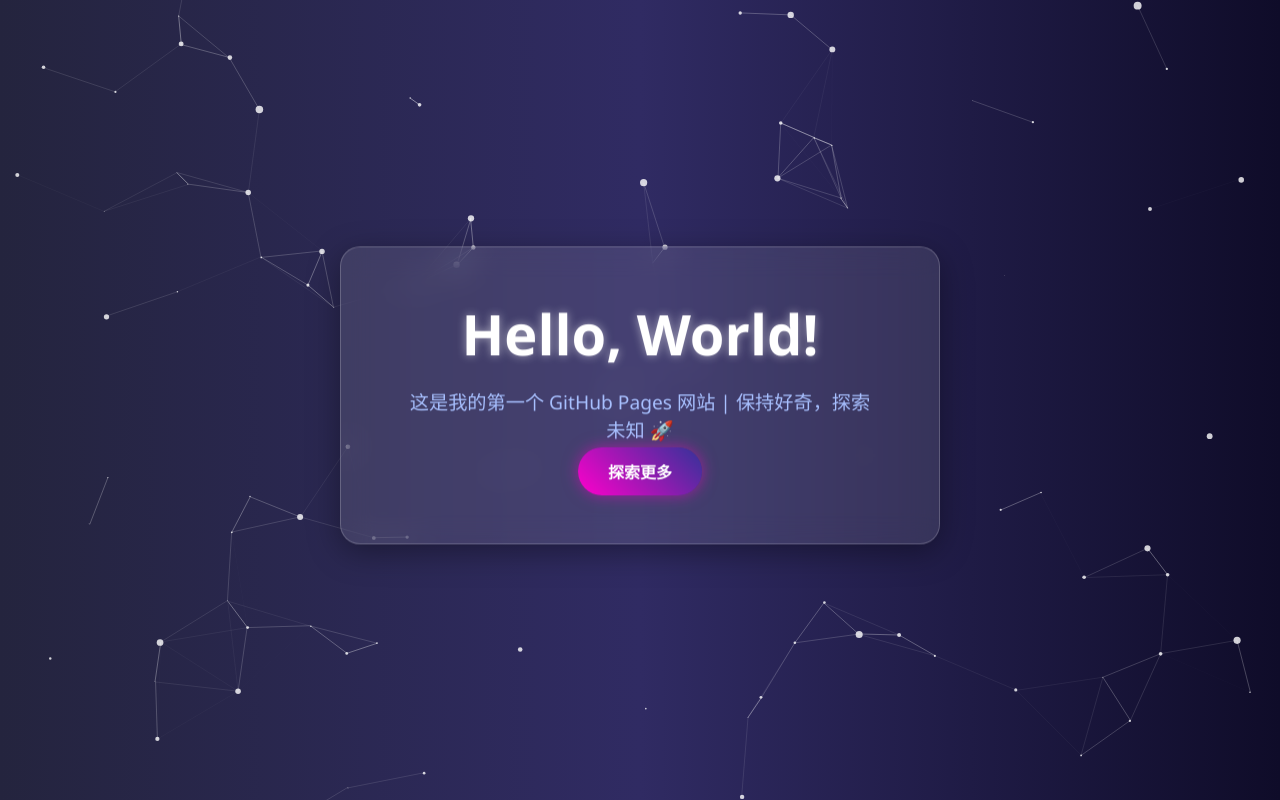
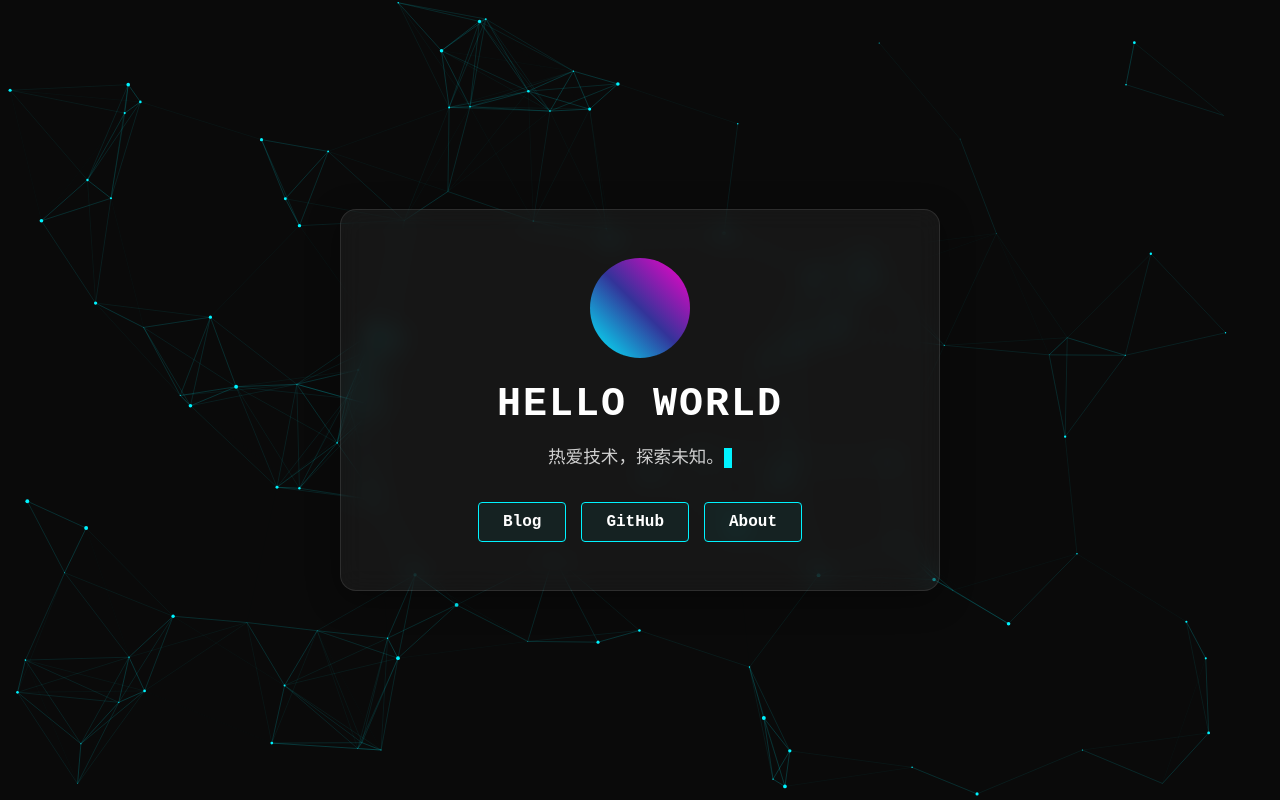
Before and after one commit to TS-Students/TS-Students.github.io, a plain HTML site: page index.html in a window 1280 px wide. Drawn offline with Linux system fonts and the light colour scheme.

Commit message:
Update index.html

```diff
--- a/index.html
+++ b/index.html
@@ -3,9 +3,16 @@
 <head>
     <meta charset="UTF-8">
     <meta name="viewport" content="width=device-width, initial-scale=1.0">
-    <title>My Awesome Space</title>
+    <title>My Space | Welcome</title>
     <style>
-        /* 1. 全局重置与字体 */
+        :root {
+            --bg-color: #0a0a0a;
+            --text-color: #ffffff;
+            --accent-color: #00f3ff; /* 赛博朋克蓝 */
+            --card-bg: rgba(255, 255, 255, 0.05);
+            --card-border: rgba(255, 255, 255, 0.1);
+        }
+
         * {
             margin: 0;
             padding: 0;
@@ -13,19 +20,18 @@
         }
 
         body {
-            font-family: 'Segoe UI', Tahoma, Geneva, Verdana, sans-serif;
-            overflow: hidden; /* 防止滚动条出现 */
-            background: #0f0c29;
-            background: -webkit-linear-gradient(to right, #24243e, #302b63, #0f0c29);
-            background: linear-gradient(to right, #24243e, #302b63, #0f0c29);
-            color: white;
+            background-color: var(--bg-color);
+            color: var(--text-color);
+            font-family: 'Courier New', Courier, monospace; /* 极客风格字体 */
+            overflow: hidden; /* 防止滚动条 */
             height: 100vh;
             display: flex;
             justify-content: center;
             align-items: center;
+            position: relative;
         }
 
-        /* 2. 背景 Canvas 画布 */
+        /* 背景 Canvas */
         #canvas-bg {
             position: absolute;
             top: 0;
@@ -35,59 +41,101 @@
             z-index: 0;
         }
 
-        /* 3. 内容卡片 (毛玻璃特效) */
-        .card {
+        /* 中心卡片内容 */
+        .container {
             position: relative;
             z-index: 1;
-            background: rgba(255, 255, 255, 0.1);
-            backdrop-filter: blur(15px); /* 模糊背景 */
-            padding: 3rem 4rem;
-            border-radius: 20px;
-            border: 1px solid rgba(255, 255, 255, 0.2);
+            text-align: center;
+            padding: 3rem;
+            background: var(--card-bg);
+            backdrop-filter: blur(12px); /* 毛玻璃模糊 */
+            -webkit-backdrop-filter: blur(12px);
+            border: 1px solid var(--card-border);
+            border-radius: 16px;
             box-shadow: 0 8px 32px 0 rgba(0, 0, 0, 0.37);
-            text-align: center;
             max-width: 600px;
-            animation: float 6s ease-in-out infinite; /* 浮动动画 */
+            width: 90%;
+            transition: transform 0.3s ease;
+        }
+
+        .container:hover {
+            transform: translateY(-5px);
+            border-color: rgba(0, 243, 255, 0.3);
+        }
+
+        /* 头像/Logo区域 (可选) */
+        .avatar {
+            width: 100px;
+            height: 100px;
+            border-radius: 50%;
+            background: linear-gradient(45deg, #ff00cc, #333399, #00f3ff);
+            margin: 0 auto 1.5rem;
+            animation: spin 10s linear infinite;
         }
 
         h1 {
-            font-size: 3.5rem;
+            font-size: 2.5rem;
             margin-bottom: 1rem;
-            text-shadow: 0 0 10px rgba(255,255,255,0.5);
+            letter-spacing: 2px;
+            text-transform: uppercase;
         }
 
-        .subtitle {
-            font-size: 1.2rem;
-            color: #a8c0ff;
+        /* 打字机文字 */
+        .typewriter {
+            font-size: 1.1rem;
+            color: rgba(255, 255, 255, 0.8);
+            min-height: 1.5em;
             margin-bottom: 2rem;
-            height: 1.5em; /* 预留高度防止跳动 */
         }
 
-        /* 4. 炫酷按钮 */
+        .cursor {
+            display: inline-block;
+            width: 8px;
+            background-color: var(--accent-color);
+            animation: blink 1s infinite;
+        }
+
+        /* 按钮链接组 */
+        .links {
+            display: flex;
+            gap: 15px;
+            justify-content: center;
+            flex-wrap: wrap;
+        }
+
         .btn {
-            display: inline-block;
-            padding: 12px 30px;
-            background: linear-gradient(45deg, #ff00cc, #333399);
-            color: white;
             text-decoration: none;
-            border-radius: 25px;
+            color: var(--text-color);
+            padding: 10px 24px;
+            border: 1px solid var(--accent-color);
+            border-radius: 4px;
             font-weight: bold;
-            transition: 0.3s;
-            border: none;
-            cursor: pointer;
-            box-shadow: 0 0 15px rgba(255, 0, 204, 0.5);
+            transition: all 0.3s ease;
+            background: rgba(0, 243, 255, 0.05);
         }
 
         .btn:hover {
-            transform: scale(1.1);
-            box-shadow: 0 0 25px rgba(255, 0, 204, 0.8);
+            background: var(--accent-color);
+            color: #000;
+            box-shadow: 0 0 15px var(--accent-color);
         }
 
-        /* 简单的浮动动画关键帧 */
-        @keyframes float {
-            0% { transform: translatey(0px); }
-            50% { transform: translatey(-20px); }
-            100% { transform: translatey(0px); }
+        /* 动画定义 */
+        @keyframes blink {
+            0%, 100% { opacity: 1; }
+            50% { opacity: 0; }
+        }
+
+        @keyframes spin {
+            0% { transform: rotate(0deg); }
+            100% { transform: rotate(360deg); }
+        }
+
+        /* 移动端适配 */
+        @media (max-width: 480px) {
+            h1 { font-size: 1.8rem; }
+            .container { padding: 2rem; }
+            .links { flex-direction: column; }
         }
     </style>
 </head>
@@ -95,116 +143,147 @@
 
     <canvas id="canvas-bg"></canvas>
 
-    <div class="card">
-        <h1>Hello, World!</h1>
-        <p class="subtitle" id="typing-text"></p>
-        <a href="#" class="btn" onclick="alert('你点击了按钮！未来这里可以链接到你的博客或项目。')">探索更多</a>
+    <div class="container">
+        <div class="avatar"></div> <h1>Hello World</h1>
+        <div class="typewriter">
+            <span id="text"></span><span class="cursor">&nbsp;</span>
+        </div>
+
+        <div class="links">
+            <a href="#" class="btn">Blog</a>
+            <a href="#" class="btn">GitHub</a>
+            <a href="#" class="btn">About</a>
+        </div>
     </div>
 
     <script>
-        // --- 1. 打字机特效脚本 ---
-        const text = "这是我的第一个 GitHub Pages 网站 | 保持好奇，探索未知 🚀";
-        const typingElement = document.getElementById('typing-text');
-        let index = 0;
+        /* --- 1. 打字机效果 --- */
+        const textElement = document.getElementById('text');
+        const texts = [
+            "正在加载个人系统...",
+            "热爱技术，探索未知。",
+            "Welcome to my personal space.",
+            "Stay Hungry, Stay Foolish."
+        ];
+        let textIndex = 0;
+        let charIndex = 0;
+        let isDeleting = false;
+        let delay = 100;
 
-        function typeWriter() {
-            if (index < text.length) {
-                typingElement.innerHTML += text.charAt(index);
-                index++;
-                setTimeout(typeWriter, 100); // 打字速度
-            }
+        function type() {
+            const currentText = texts[textIndex];
+
+            if (isDeleting) {
+                textElement.textContent = currentText.substring(0, charIndex - 1);
+                charIndex--;
+                delay = 50; // 删除速度快一点
+            } else {
+                textElement.textContent = currentText.substring(0, charIndex + 1);
+                charIndex++;
+                delay = 100; // 打字速度
             }
 
-        // 页面加载完成后开始打字
-        window.onload = function() {
-            typeWriter();
-            initCanvas(); // 同时也启动背景
-        };
+            if (!isDeleting && charIndex === currentText.length) {
+                isDeleting = true;
+                delay = 2000; // 打完字后停留2秒
+            } else if (isDeleting && charIndex === 0) {
+                isDeleting = false;
+                textIndex = (textIndex + 1) % texts.length;
+                delay = 500; // 切换下一句前的暂停
+            }
 
-        // --- 2. 粒子连线背景特效脚本 ---
-        function initCanvas() {
+            setTimeout(type, delay);
+        }
+        document.addEventListener('DOMContentLoaded', type);
+
+        /* --- 2. 粒子连线背景动画 --- */
         const canvas = document.getElementById('canvas-bg');
         const ctx = canvas.getContext('2d');
+        let particlesArray;
 
+        // 设置Canvas尺寸
         canvas.width = window.innerWidth;
         canvas.height = window.innerHeight;
 
-            let particlesArray;
-
-            // 处理窗口大小调整
-            window.addEventListener('resize', function(){
-                canvas.width = window.innerWidth;
-                canvas.height = window.innerHeight;
-                initParticles();
-            });
-
-            // 粒子类
         class Particle {
             constructor() {
                 this.x = Math.random() * canvas.width;
                 this.y = Math.random() * canvas.height;
-                    this.size = Math.random() * 3 + 1;
-                    this.speedX = Math.random() * 1.5 - 0.75;
-                    this.speedY = Math.random() * 1.5 - 0.75;
+                this.directionX = (Math.random() * 2) - 1; // 速度 -1 到 1
+                this.directionY = (Math.random() * 2) - 1;
+                this.size = Math.random() * 2; // 粒子大小
+                this.color = '#00f3ff';
             }
+
+            // 绘制
+            draw() {
+                ctx.beginPath();
+                ctx.arc(this.x, this.y, this.size, 0, Math.PI * 2, false);
+                ctx.fillStyle = this.color;
+                ctx.fill();
+            }
+
+            // 更新位置
             update() {
-                    this.x += this.speedX;
-                    this.y += this.speedY;
-                    if (this.size > 0.2) this.size -= 0.01; // 粒子慢慢变小
-                    if (this.size <= 0.2) { // 重置粒子
-                        this.x = Math.random() * canvas.width;
-                        this.y = Math.random() * canvas.height;
-                        this.size = Math.random() * 3 + 1;
-                        this.speedX = Math.random() * 1.5 - 0.75;
-                        this.speedY = Math.random() * 1.5 - 0.75;
-                    }
-                }
-                draw() {
-                    ctx.fillStyle = 'rgba(255,255,255,0.8)';
-                    ctx.beginPath();
-                    ctx.arc(this.x, this.y, this.size, 0, Math.PI * 2);
-                    ctx.fill();
+                if (this.x > canvas.width || this.x < 0) this.directionX = -this.directionX;
+                if (this.y > canvas.height || this.y < 0) this.directionY = -this.directionY;
+
+                this.x += this.directionX * 0.5; // 移动速度系数
+                this.y += this.directionY * 0.5;
+                this.draw();
             }
         }
 
-            function initParticles() {
+        // 初始化粒子
+        function init() {
             particlesArray = [];
-                for (let i = 0; i < 100; i++) { // 粒子数量
+            let numberOfParticles = (canvas.height * canvas.width) / 9000; // 根据屏幕面积决定粒子数量
+            for (let i = 0; i < numberOfParticles; i++) {
                 particlesArray.push(new Particle());
             }
         }
 
-            function handleParticles() {
+        // 动画循环
+        function animate() {
+            requestAnimationFrame(animate);
+            ctx.clearRect(0, 0, canvas.width, canvas.height);
+
             for (let i = 0; i < particlesArray.length; i++) {
                 particlesArray[i].update();
-                    particlesArray[i].draw();
+            }
+            connect(); // 连接粒子
+        }
 
-                    // 连线逻辑：如果两个粒子距离够近，就画线
-                    for (let j = i; j < particlesArray.length; j++) {
-                        const dx = particlesArray[i].x - particlesArray[j].x;
-                        const dy = particlesArray[i].y - particlesArray[j].y;
-                        const distance = Math.sqrt(dx * dx + dy * dy);
-                        if (distance < 100) {
+        // 连线函数
+        function connect() {
+            let opacityValue = 1;
+            for (let a = 0; a < particlesArray.length; a++) {
+                for (let b = a; b < particlesArray.length; b++) {
+                    let distance = ((particlesArray[a].x - particlesArray[b].x) * (particlesArray[a].x - particlesArray[b].x))
+                        + ((particlesArray[a].y - particlesArray[b].y) * (particlesArray[a].y - particlesArray[b].y));
+
+                    if (distance < (canvas.width/7) * (canvas.height/7)) {
+                        opacityValue = 1 - (distance/20000);
+                        ctx.strokeStyle = 'rgba(0, 243, 255,' + opacityValue * 0.2 + ')'; // 线条颜色
+                        ctx.lineWidth = 1;
                         ctx.beginPath();
-                            ctx.strokeStyle = `rgba(255, 255, 255, ${1 - distance/100})`;
-                            ctx.lineWidth = 0.5;
-                            ctx.moveTo(particlesArray[i].x, particlesArray[i].y);
-                            ctx.lineTo(particlesArray[j].x, particlesArray[j].y);
+                        ctx.moveTo(particlesArray[a].x, particlesArray[a].y);
+                        ctx.lineTo(particlesArray[b].x, particlesArray[b].y);
                         ctx.stroke();
                     }
                 }
             }
         }
 
-            function animate() {
-                ctx.clearRect(0, 0, canvas.width, canvas.height);
-                handleParticles();
-                requestAnimationFrame(animate);
-            }
+        // 窗口大小改变时重置
+        window.addEventListener('resize', () => {
+            canvas.width = window.innerWidth;
+            canvas.height = window.innerHeight;
+            init();
+        });
 
-            initParticles();
+        init();
         animate();
-        }
     </script>
 </body>
 </html>
```
Lines whose indentation alone changed are shown as unchanged.
